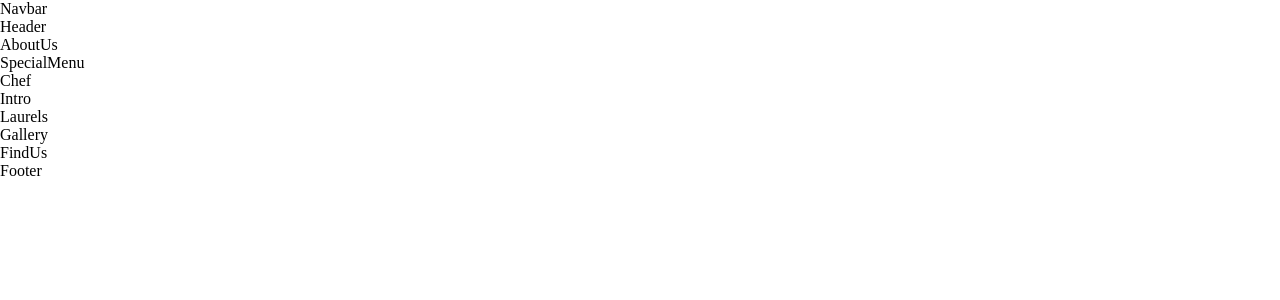
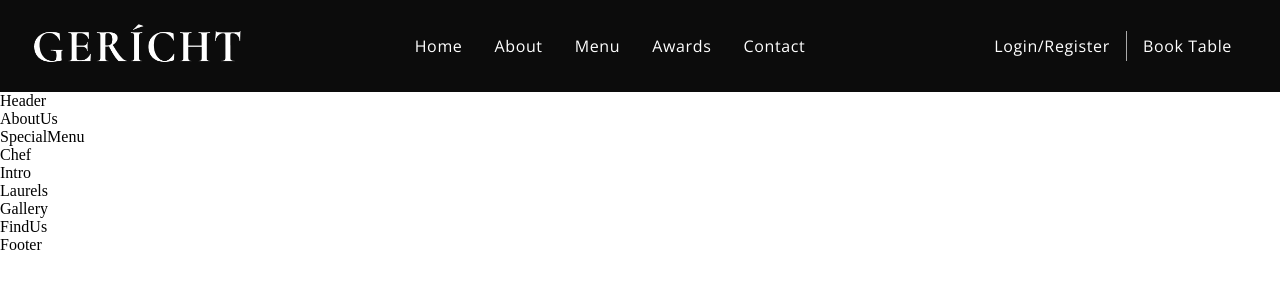
Before and after one commit to Manish-bit/React-App, a React (Create React App) app: page / in a window 1280 px wide. Shown: the top 300 px of the page. Built offline with nearby package versions, Linux system fonts and the light colour scheme; a web font is replaced by a local one.

Commit message:
Feature: navbar completed

```diff
--- a/package.json
+++ b/package.json
@@ -8,6 +8,7 @@
     "@testing-library/user-event": "^13.5.0",
     "react": "^18.2.0",
     "react-dom": "^18.2.0",
+    "react-icons": "^4.4.0",
     "react-scripts": "5.0.1",
     "web-vitals": "^2.1.4"
   },
--- a/src/App.js
+++ b/src/App.js
@@ -1,7 +1,7 @@
 import React from 'react';
 
 import { AboutUs, Chef, FindUs, Footer, Gallery, Header, Intro, Laurels, SpecialMenu } from './container';
-import { Navbar } from './components';
+import  { Navbar } from './components';
 import './App.css';
 
 const App = () => (
--- a/src/components/Navbar/Navbar.css
+++ b/src/components/Navbar/Navbar.css
@@ -0,0 +1,130 @@
+.app__navbar{
+    width: 100%;
+    display: flex;
+    justify-content: space-between;
+    align-items: center;
+    background-color: var(--color-black);
+    padding: 1rem 2rem;
+}
+
+.app__navbar-logo{
+    display: flex;
+    justify-content: flex-start;
+    align-items: center;
+}
+
+.app__navbar-logo img{
+    width: 150px;
+}
+
+.app__navbar-links{
+    flex: 1;
+    display: flex;
+    justify-content: center;
+    align-items: center;
+    list-style: none;
+}
+
+.app__navbar-links li {
+    margin: 0 1rem;
+    cursor: pointer;
+}
+
+.app__navbar-links li:hover{
+    color: var(--color-grey);
+}
+
+.app__navbar-login{
+    display: flex;
+    justify-content: flex-end;
+    align-items: center;
+}
+
+.app__navbar-login a {
+    margin: 0 1rem;
+    text-decoration: none;
+    transition: 0.3s ease;
+}
+
+.app__navbar-login a:hover{
+    border-bottom: 1px solid var(--color-golden);
+}
+
+.app__navbar-login div{
+    width: 1px;
+    height: 30px;
+    background-color: var(--color-grey);
+}
+
+.app__navbar-smallscreen{
+    display: none;
+}
+
+.app__navbar-smallscreen-overlay{
+    position: fixed;
+    top: 0;
+    left: 0;
+    width: 100%;
+    height: 100vh;
+    background-color: var(--color-black);
+    transition: 0.5s ease-in-out;
+    flex-direction: column;
+    z-index: 5;
+}
+
+.app__navbar-smallscreen-overlay .overlay__close{
+    font-size: 27px;
+    color: var(--color-golden);
+    cursor: pointer;
+    position: absolute;
+    top: 20px;
+    right: 20px;
+
+}
+
+.app__navbar-smallscreen-links{
+    list-style: none;
+}
+
+.app__navbar-smallscreen-links li{
+    margin: 2rem;
+    cursor: pointer;
+    color: var(--color-golden);
+    font-size: 2rem;
+    text-align: center;
+    font-family: var(--font-base);
+}
+
+.app__navbar-smallscreen-links li:hover{
+    color: var(--color-white);
+}
+
+@media screen and (max-width: 2000px) {
+    .app__navbar-logo img{
+        width: 210px;
+    }
+}
+
+@media screen and (max-width: 1150px) {
+    .app__navbar-links{
+        display: none;
+    }
+
+    .app__navbar-smallscreen{
+        display: flex;
+    }
+}
+
+@media screen and (max-width: 650px) {
+    .app__navbar{
+        padding: 1rem;
+    }
+
+    .app__navbar-login{
+        display: none;
+    }
+    .app__navbar-logo img{
+        width: 110px;
+    }
+
+}
--- a/src/components/Navbar/Navbar.jsx
+++ b/src/components/Navbar/Navbar.jsx
@@ -1,11 +1,78 @@
-import React from 'react';
+import React from "react";
+import { useState } from "react";
+import { GiHamburgerMenu } from "react-icons/gi";
+import { MdOutlineRestaurantMenu } from "react-icons/md";
+import images from "../../constants/images";
+import "./Navbar.css";
 
-import './Navbar.css';
+const Navbar = () => {
 
-const Navbar = () => (
-  <div>
-    Navbar
-  </div>
-);
+  const[toggleMenu, setToggleMenu]= useState(false);
 
+  return(
+  <nav className="app__navbar">
+    <div className="app__navbar-logo">
+      <img src={images.gericht} alt="app logo" />
+    </div>
+    <ul className="app__navbar-links">
+      <li className="p__opensans">
+        <a href="#home">Home</a>
+      </li>
+      <li className="p__opensans">
+        <a href="#about">About</a>
+      </li>
+      <li className="p__opensans">
+        <a href="#menu">Menu</a>
+      </li>
+      <li className="p__opensans">
+        <a href="#awards">Awards</a>
+      </li>
+      <li className="p__opensans">
+        <a href="#contact">Contact</a>
+      </li>
+    </ul>
+    <div className="app__navbar-login">
+      <a href="#login" className="p__opensans">
+        Login/Register
+      </a>
+      <div />
+      <a href="/" className="p__opensans">
+        Book Table
+      </a>
+    </div>
+    <div className="app__navbar-smallscreen">
+      <GiHamburgerMenu color="#fff" fontSize={27} onClick={()=>setToggleMenu(true)} />
+
+     {toggleMenu && (
+      <div className="app__navbar-smallscreen-overlay flex__center slide-bottom">
+        <MdOutlineRestaurantMenu
+          fontSize={27}
+          className="overlay__close"
+          onClick={() => setToggleMenu(false)}
+        />
+
+      <ul className="app__navbar-smallscreen-links">
+        <li className="p__opensans">
+          <a href="#home">Home</a>
+        </li>
+        <li className="p__opensans">
+          <a href="#about">About</a>
+        </li>
+        <li className="p__opensans">
+          <a href="#menu">Menu</a>
+        </li>
+        <li className="p__opensans">
+          <a href="#awards">Awards</a>
+        </li>
+        <li className="p__opensans">
+          <a href="#contact">Contact</a>
+        </li>
+      </ul>
+      </div>
+      )}
+    </div>
+
+  </nav>
+)
+  }
 export default Navbar;
```
Also changed, not shown: 2 other files (tests, documents, lock files or other folders).
